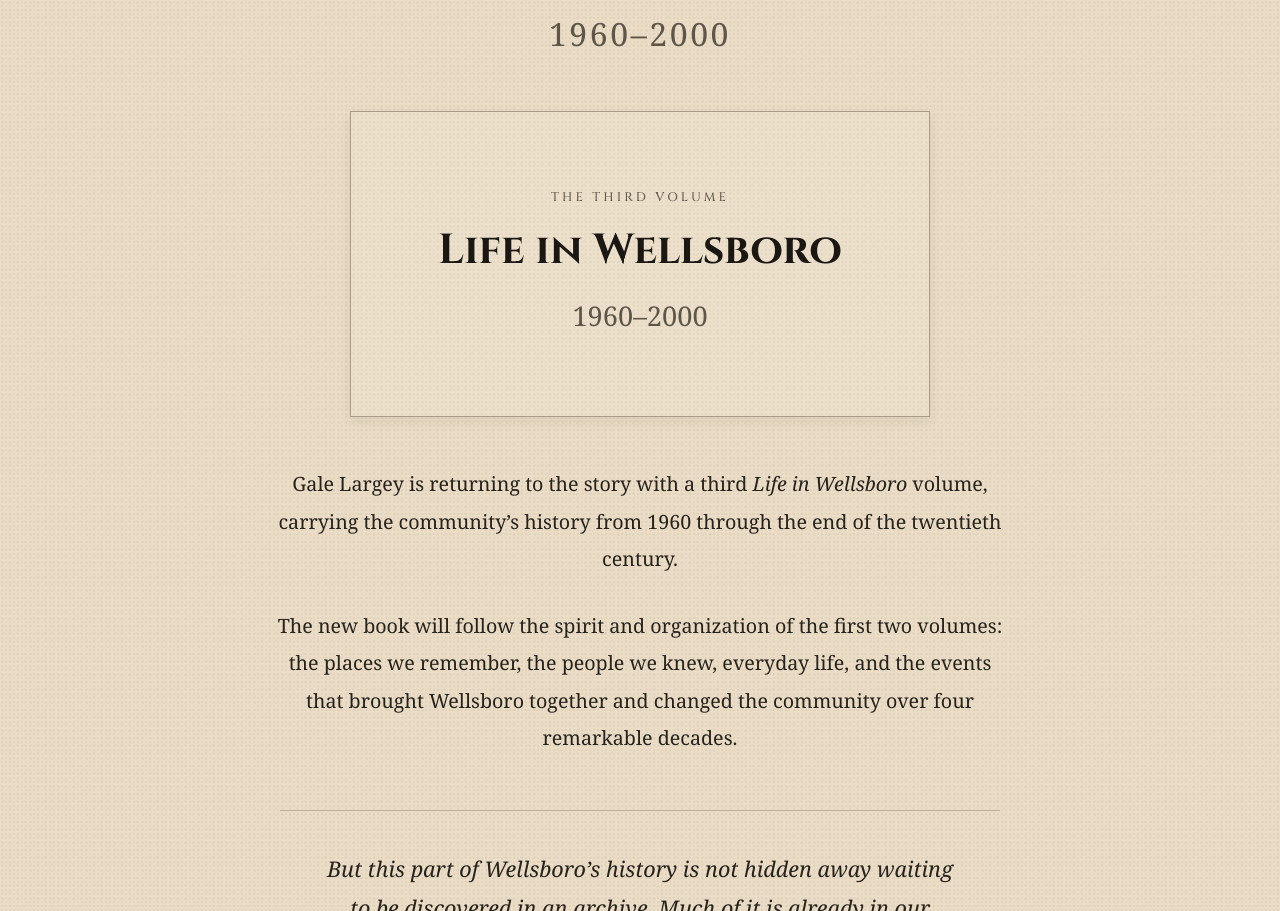
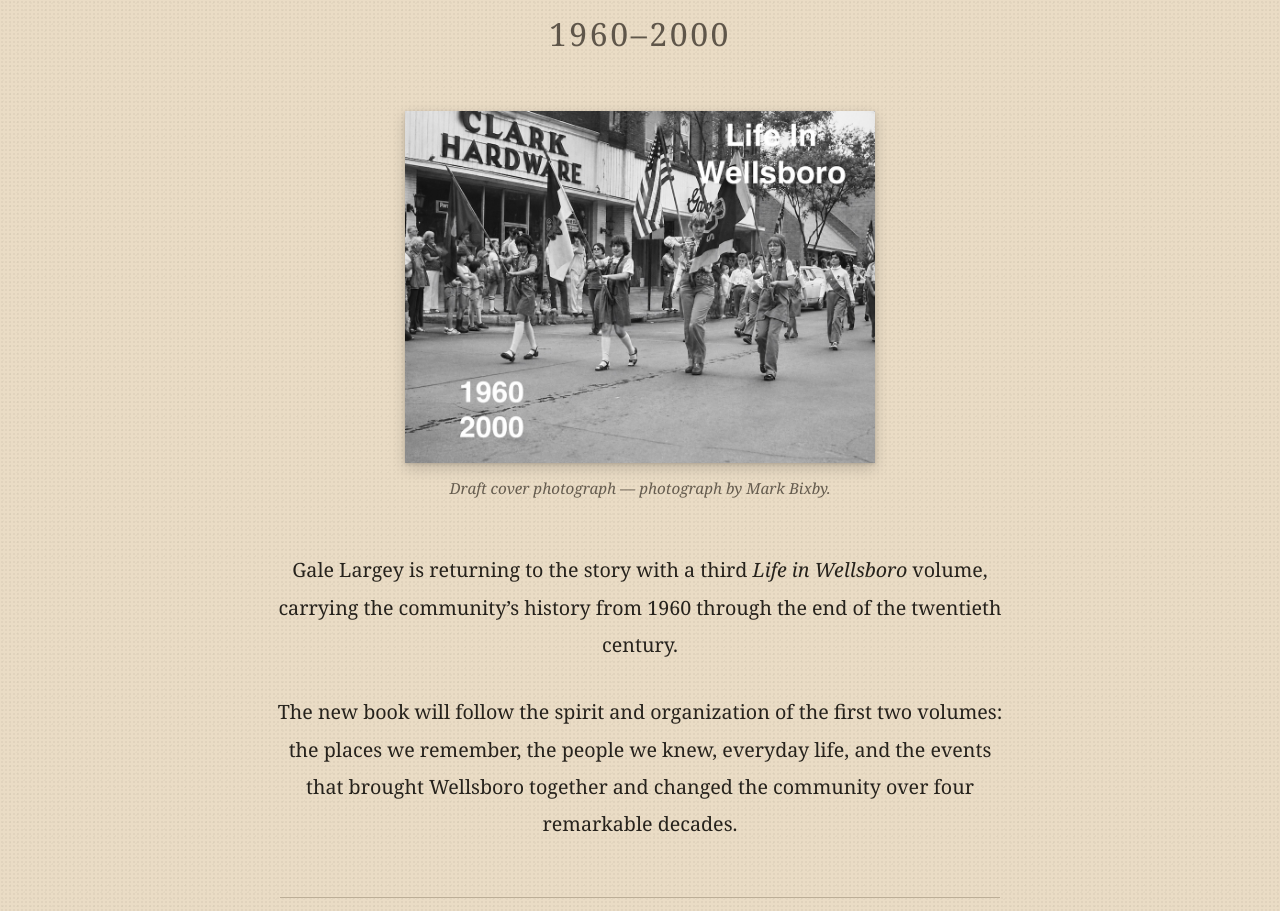
Before and after one commit to loughery/LifeInWellsboro, a plain HTML site: page index.html in a window 1280 px wide. Shown: the part 2324-3235 px from the top of the page. Drawn offline with Linux system fonts and the light colour scheme.

Commit message:
Refactor third book section in index.html

```diff
--- a/index.html
+++ b/index.html
@@ -392,54 +392,26 @@ h2 {
 }
 
 
-/* ===== THIRD BOOK PLACEHOLDER ===== */
+/* ===== THIRD BOOK COVER ===== */
 
-.future-book {
-    max-width: 580px;
+.third-cover {
+    max-width: 470px;
 
-    margin: 3em auto;
-
-    padding: clamp(45px, 7vw, 75px) 30px;
-
-    border: 1px solid #a99c88;
-
-    background: rgba(255,255,255,.10);
-
-    box-shadow: 0 4px 12px rgba(0,0,0,.07);
+    margin: 3em auto 3.2em;
 }
 
-.future-small {
-    font-family: 'Cinzel', serif;
+.third-cover .book-cover {
+    margin-bottom: .9em;
+}
 
-    text-transform: uppercase;
+.cover-note {
+    font-size: .95rem;
 
-    letter-spacing: .25em;
-
-    font-size: .78rem;
+    font-style: italic;
 
     color: #655c4f;
 
-    margin-bottom: 1.2em;
-}
-
-.future-title {
-    font-family: 'Cinzel', serif;
-
-    font-size: clamp(27px, 5vw, 42px);
-
-    font-weight: 700;
-
-    line-height: 1.3;
-
-    color: #1b1814;
-}
-
-.future-period {
-    font-size: clamp(1.3rem, 3vw, 1.7rem);
-
-    color: #5f564a;
-
-    margin-top: .5em;
+    line-height: 1.5;
 }
 
 
@@ -605,10 +577,8 @@ h2 {
         max-width: 520px;
     }
 
-    .future-book {
-        margin-left: 10px;
-
-        margin-right: 10px;
+    .third-cover {
+        max-width: 520px;
     }
 
     .callout {
@@ -929,20 +899,19 @@ Life in Wellsboro
 
 
 
-<!-- THIRD BOOK PLACEHOLDER -->
+<!-- ===================================================
+     DRAFT THIRD BOOK COVER
+=================================================== -->
 
-<div class="future-book">
+<div class="third-cover">
 
-<div class="future-small">
-The Third Volume
-</div>
+<img
+src="GirlScouts.jpg"
+alt="Draft cover photograph for Life in Wellsboro 1960–2000"
+class="book-cover">
 
-<div class="future-title">
-Life in Wellsboro
-</div>
-
-<div class="future-period">
-1960–2000
+<div class="cover-note">
+Draft cover photograph — photograph by Mark Bixby.
 </div>
 
 </div>
```
